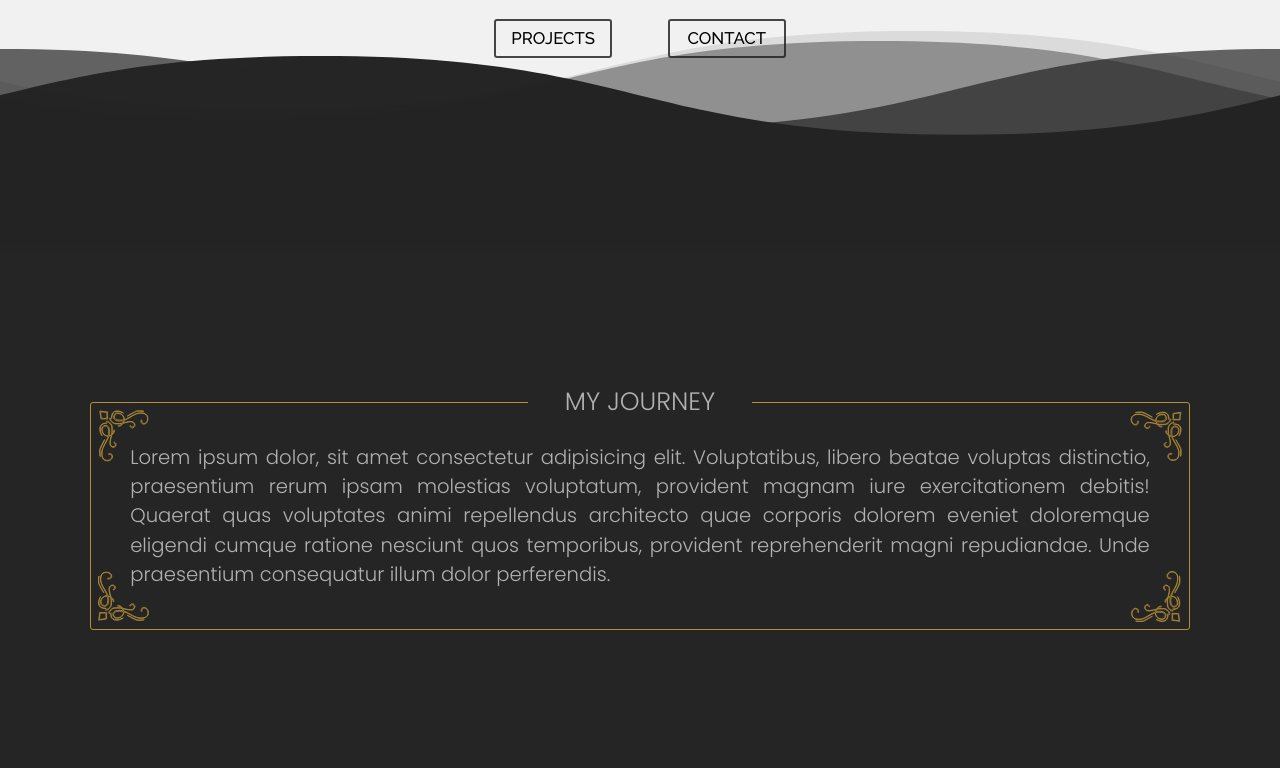
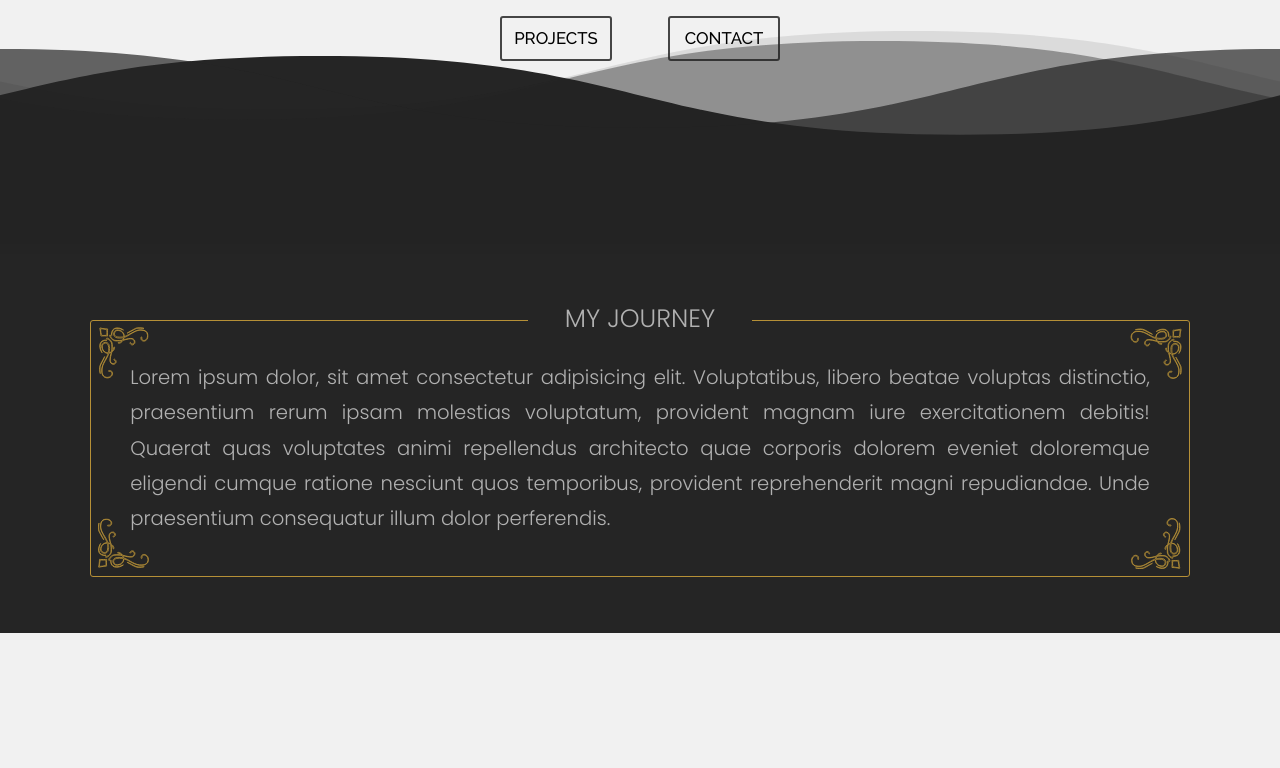
Before and after one commit to ZaneBuckner/portfolio, a plain HTML site: page index.html in a window 1280 px wide. Shown: the part 296-1064 px from the top of the page. After the commit the page ends 929 px from the top, so only its background shows below. Drawn offline with Linux system fonts and the light colour scheme.

Commit message:
Fixed hero 'button' anchor tags.

```diff
--- a/index.html
+++ b/index.html
@@ -18,7 +18,7 @@
         <!-- Fonts & Style Sheets -->
         <link href="https://fonts.googleapis.com/css?family=Montserrat:200,400,500&display=swap" rel="stylesheet"/>
         <link href="https://fonts.googleapis.com/css2?family=Poppins:wght@100;300;500&display=swap" rel="stylesheet">
-        <link href="https://fonts.googleapis.com/css2?family=Raleway:wght@100;200;300;500;700&display=swap" rel="stylesheet">
+        <link href="https://fonts.googleapis.com/css2?family=Raleway:wght@100;200;300;400;500;700&display=swap" rel="stylesheet">
         <link rel="stylesheet" href="./styles/style.css">
     </head>
     <body>
@@ -43,8 +43,10 @@
                     <h2 class="title">Zane Buckner</h2>
                     <h2 class="subtitle">Web Developer &nbsp;<span>UI UX Enthusiast</span></h2>
                     <div class="links">
-                        <div><a>Projects</a></div>
-                        <div><a>Contact</a></div>
+                        <a class="link" href="">Projects</a>
+                        <a class="link" href="">Contact</a>
+                        <!-- <div><a>Projects</a></div>
+                        <div><a>Contact</a></div> -->
                     </div>
                 </div>
             </div>
--- a/styles/style.scss
+++ b/styles/style.scss
@@ -13,7 +13,6 @@
 html {
     font: 16px;
     background: $grey1;
-    touch-action: manipulation;
 }
 
 body {
@@ -30,6 +29,7 @@ a {
     text-decoration: none;
     display: inline-block;
     cursor: pointer;
+    color: inherit;
 }
 
 .container {
@@ -51,7 +51,7 @@ header {
         @include flex(row, center, baseline);
         width: 100%;
         height: 2rem;
-        margin: 0.5rem auto;
+        margin-top: 0.8rem;
 
         .logo {
             height: 100%;
@@ -113,14 +113,17 @@ header {
         .links {
             @include flex(row, center, baseline);
 
-            div {
+            .link {
                 @include flex(row, center, center);
-                width: 4.2rem;
-                height: 1.4rem;
+                width: 4rem;
+                height: 1.6rem;
                 margin: 1rem 1rem;
+
                 border: 2px solid $grey4;
                 border-radius: 3px;
-                cursor: pointer;
+                font-size: 0.6rem;
+                font-weight: 500;
+                text-transform: uppercase;
 
                 &:hover,
                 &:active {
@@ -130,11 +133,6 @@ header {
 
                     transform: scale(1.1);
                     user-select: none;
-                }
-
-                a {
-                    font-size: 0.6rem;
-                    text-transform: uppercase;
                 }
             }
         }
@@ -152,7 +150,8 @@ main {
         @include flex(column, center, center);
         @include fontPoppings();
         width: 100%;
-        height: 18rem;
+        // height: 18rem;
+        padding: 2rem 0;
         background: $grey5;
 
         h3 {
@@ -180,6 +179,7 @@ main {
             font-size: 0.7rem;
             font-weight: 300;
             text-align: justify;
+            line-height: 1.8;
             color: $grey1;
         }
 
```
Also changed, not shown: styles/style.css, 1 other file.
